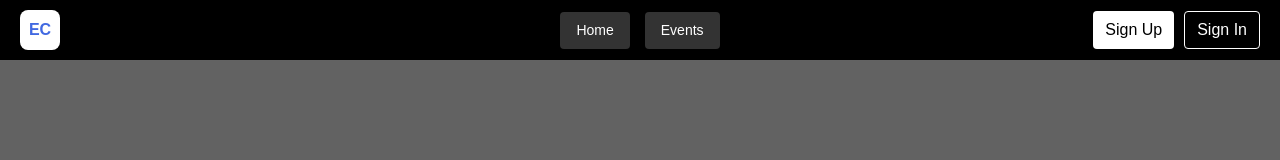
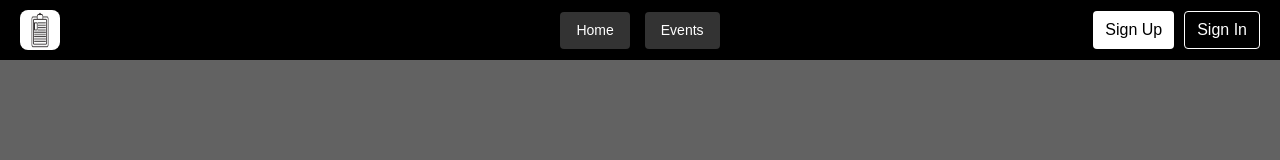
Before and after one commit to gibneyeg/event-webapp, a Next.js app: page / in a window 1280 px wide. Shown: the top 160 px of the page. Built offline with nearby package versions, Linux system fonts and the light colour scheme.

Commit message:
logo add and deploy script change

```diff
--- a/src/app/components/Header.js
+++ b/src/app/components/Header.js
@@ -31,7 +31,6 @@ const Header = () => {
 
   // On mount, check if user is stored in localStorage
   useEffect(() => {
-    // Define checkAuth inside useEffect so it's in scope for cleanup
     const checkAuth = () => {
       const storedUser = localStorage.getItem('user');
       if (storedUser) {
@@ -42,7 +41,6 @@ const Header = () => {
           localStorage.removeItem('user');
         }
       } else {
-        // Ensure user is null if no valid user in localStorage
         setUser(null);
       }
       setIsLoading(false);
@@ -52,11 +50,11 @@ const Header = () => {
     const timeoutId = setTimeout(() => {
       checkAuth();
       window.addEventListener('storage', checkAuth);
-    }, 100); // Short delay to ensure stable layout
+    }, 100);
 
     return () => {
       clearTimeout(timeoutId);
-      window.removeEventListener('storage', checkAuth); // Now checkAuth is in scope here
+      window.removeEventListener('storage', checkAuth);
     };
   }, []);
 
@@ -66,18 +64,14 @@ const Header = () => {
       // First remove from localStorage
       localStorage.removeItem('user');
 
-      // Then update the state
       setUser(null);
 
-      // Small delay to ensure state updates are processed
       setTimeout(() => {
-        // Navigate to login page
         router.push('/login');
       }, 50);
     } catch (error) {
       console.error('Logout error:', error);
-      // Fallback direct navigation if something fails
-      window.location.href = '/login';
+
     }
   };
 
@@ -85,12 +79,12 @@ const Header = () => {
     <nav className="main-header">
       {/* Left side - Logo */}
       <div className="header-left">
-        <div className="logo-container">
-          <Link href="/">
-            <div className="logo">EC</div>
-          </Link>
-        </div>
-      </div>
+  <div className="logo-container">
+    <Link href="/">
+      <img src="/Logo.jpg" className="logo" />
+    </Link>
+  </div>
+</div>
 
       {/* Center - Navigation Links */}
       <div className="header-center">
```
Also changed, not shown: public/Logo.jpg (added), 1 other file (tests, documents, lock files or other folders).
